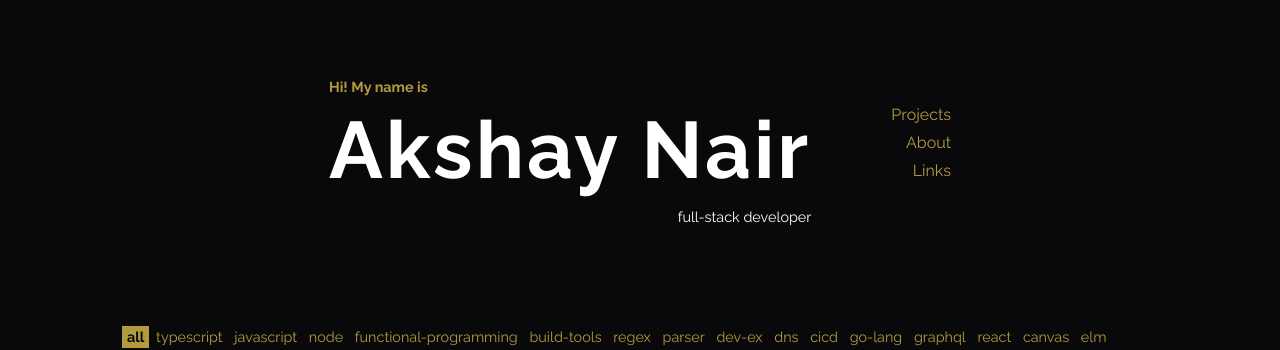
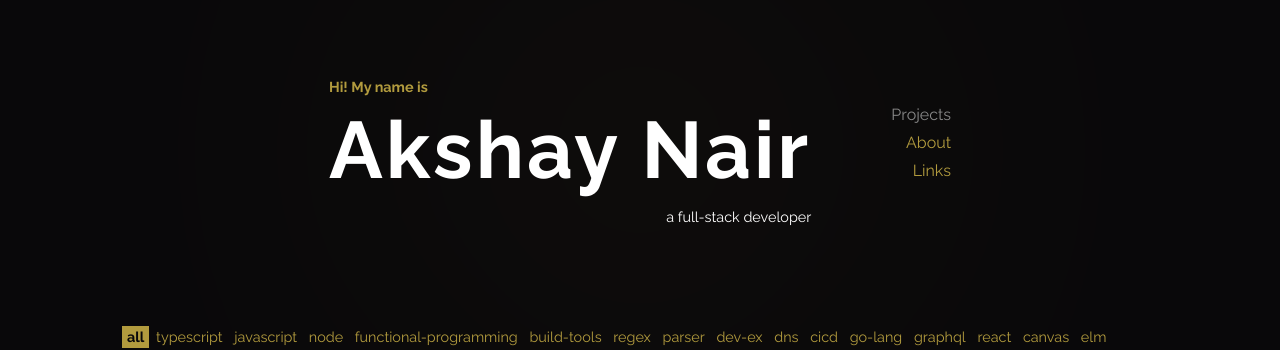
Before and after one commit to phenax/ediblemonad.dev, a Next.js app: page / in a window 1280 px wide. Shown: the top 350 px of the page. Built offline with nearby package versions, Linux system fonts and the light colour scheme.

Commit message:
feat: minor style changes

```diff
--- a/components/Header.tsx
+++ b/components/Header.tsx
@@ -1,7 +1,7 @@
 import Link from 'next/link'
 
 import styles from '../styles/layout.module.css'
-import commonStyles from '../styles/common.module.css'
+import { useRouter } from 'next/router'
 
 const navLinks = [
   { name: 'Projects', link: { pathname: '/' } },
@@ -10,19 +10,32 @@ const navLinks = [
   { name: 'Links', link: { pathname: '/contact' } },
 ]
 
-export const Header = () => (
+export const Header = () => {
+  const router = useRouter()
+
+  return (
     <header className={styles.header}>
+      <span className={styles.headerFade}></span>
       <div className={styles.headerName}>
-      <h1 className={`${styles.headerTitle} text-4xl md:text-6xl`}>Akshay Nair</h1>
-      <div className={styles.headerSubtitle}>full-stack developer</div>
+        <h1 className={`${styles.headerTitle} text-4xl md:text-6xl`}>
+          <div className="relative">
+            <span>Akshay Nair</span>
+          </div>
+        </h1>
+        <div className={styles.headerSubtitle}>a full-stack developer</div>
       </div>
 
-    <div className={`${styles.spacing} text-right flex px-6 justify-around md:align-top md:inline-block`} style={{ marginTop: '0.8rem' }}>
+      <div
+        className={`relative ${styles.spacing} text-right flex px-6 justify-around md:align-top md:inline-block`}
+        style={{ marginTop: '0.8rem' }}
+      >
         {navLinks.map(({ name, link }) => (
           <div key={name} className="pt-1">
             <Link
               href={link}
-            className={`${commonStyles.link} ${styles.navLink}`}
+              className={`${styles.navLink} ${
+                router.pathname === link.pathname ? styles.navLinkActive : ''
+              }`}
             >
               {name}
             </Link>
@@ -31,3 +44,4 @@ export const Header = () => (
       </div>
     </header>
   )
+}
--- a/pages/_app.tsx
+++ b/pages/_app.tsx
@@ -5,6 +5,9 @@ import { Header } from '../components/Header'
 
 const font = Raleway({
   preload: true,
+  display: 'swap',
+  variable: '--primary-font',
+  fallback: ['Helvetica', 'Arial', 'sans-serif'],
 })
 
 export default function AppLayout({ Component, pageProps }: any) {
--- a/pages/about/index.tsx
+++ b/pages/about/index.tsx
@@ -10,7 +10,7 @@ export default function About() {
         <meta name="description" content="Akshay Nair, who is a full-stack web developer based in India" />
       </Head>
 
-      <h2 className="text-2xl text-bold pb-6" style={{ color: 'rgb(var(--accent-rgb))' }}>
+      <h2 className="text-3xl text-bold pb-6" style={{ color: 'var(--accent-rgb)' }}>
         {`> console.log("Hello, there!")`}
       </h2>
 
--- a/styles/common.module.css
+++ b/styles/common.module.css
@@ -1,5 +1,5 @@
 .link {
-  color: rgb(var(--accent-rgb));
+  color: var(--accent-rgb);
 }
 
 .link:hover {
--- a/styles/globals.css
+++ b/styles/globals.css
@@ -8,16 +8,16 @@
     'Roboto Mono', 'Oxygen Mono', 'Ubuntu Monospace', 'Source Code Pro',
     'Fira Mono', 'Droid Sans Mono', 'Courier New', monospace;
 
-  --content-foreground-rgb: 0, 0, 0;
-  --content-background-rgb: 255, 255, 255;
+  --content-foreground-rgb: #000;
+  --content-background-rgb: #fff;
 
-  --dark-foreground-rgb: 255, 255, 255;
-  --dark-background-rgb: 9, 8, 10;
+  --dark-foreground-rgb: #fff;
+  --dark-background-rgb: #09080a;
 
-  --accent-rgb: 178, 155, 62;
-  --accent-foreground-rgb: 9, 8, 10;
+  --accent-rgb: #b29b3e;
+  --accent-foreground-rgb: #09080a;
 
-  --accent-complement: 62, 85, 178;
+  --accent-complement: #3e55b2;
 }
 
 * {
@@ -33,8 +33,8 @@ body {
 }
 
 body {
-  color: rgb(var(--dark-foreground-rgb));
-  background-color: rgb(var(--dark-background-rgb));
+  color: var(--dark-foreground-rgb);
+  background-color: var(--dark-background-rgb);
 }
 
 a {
--- a/styles/layout.module.css
+++ b/styles/layout.module.css
@@ -1,5 +1,7 @@
 .navLink {
+  --nav-link-color: var(--accent-rgb);
   position: relative;
+  color: var(--nav-link-color);
 }
 .navLink::after {
   content: '';
@@ -8,10 +10,8 @@
   bottom: -2px;
   width: 40px;
   height: 12px;
-  border-right: 1px solid rgb(var(--accent-rgb));
-  border-bottom: 1px solid rgb(var(--accent-rgb));
-
-
+  border-right: 1px solid var(--nav-link-color);
+  border-bottom: 1px solid var(--nav-link-color);
   opacity: 0;
   transition: opacity 0.1s ease-in-out;
 }
@@ -19,10 +19,32 @@
   opacity: 1;
 }
 
+.navLinkActive {
+  --nav-link-color: #888;
+  cursor: default;
+}
+.navLinkActive::after {
+  display: none;
+}
+
 .header {
   position: relative;
   padding: 5rem 0;
   text-align: center;
+}
+
+.headerFade {
+  --size: 300px;
+  position: absolute;
+  top: 0;
+  left: calc(50% - var(--size)/2);
+  z-index: -1;
+  width: var(--size);
+  height: var(--size);
+  background-color: var(--accent-rgb);
+  border-radius: 50%;
+  opacity: 0.16;
+  filter: blur(calc(var(--size) / 1.5));
 }
 
 .headerName {
@@ -50,7 +72,7 @@
   letter-spacing: 0;
   content: 'Hi! My name is';
   display: block;
-  color: rgb(var(--accent-rgb));
+  color: var(--accent-rgb);
   font-size: 0.9rem;
   line-height: 1em;
 }
--- a/styles/page.module.css
+++ b/styles/page.module.css
@@ -21,12 +21,12 @@
   padding: 0 0.35em;
   margin-right: 0.1rem;
   user-select: none;
-  color: rgb(var(--accent-rgb));
+  color: var(--accent-rgb);
 }
 
 .tagSelected {
-  color: rgb(var(--accent-foreground-rgb));
-  background-color: rgb(var(--accent-rgb));
+  color: var(--accent-foreground-rgb);
+  background-color: var(--accent-rgb);
 }
 
 .project {
@@ -34,7 +34,7 @@
   margin-top: 2rem;
   position: relative;
   --border-size: 3px;
-  --border-color: rgb(var(--accent-rgb));
+  --border-color: var(--accent-rgb);
 }
 
 .project::before,
--- a/tailwind.config.cjs
+++ b/tailwind.config.cjs
@@ -1,5 +1,6 @@
 /** @type {import('tailwindcss').Config} */
 module.exports = {
+  // purge:
   content: [
     "./pages/**/*.{js,ts,jsx,tsx}",
     "./components/**/*.{js,ts,jsx,tsx}",
```
Lines whose indentation alone changed are shown as unchanged.
